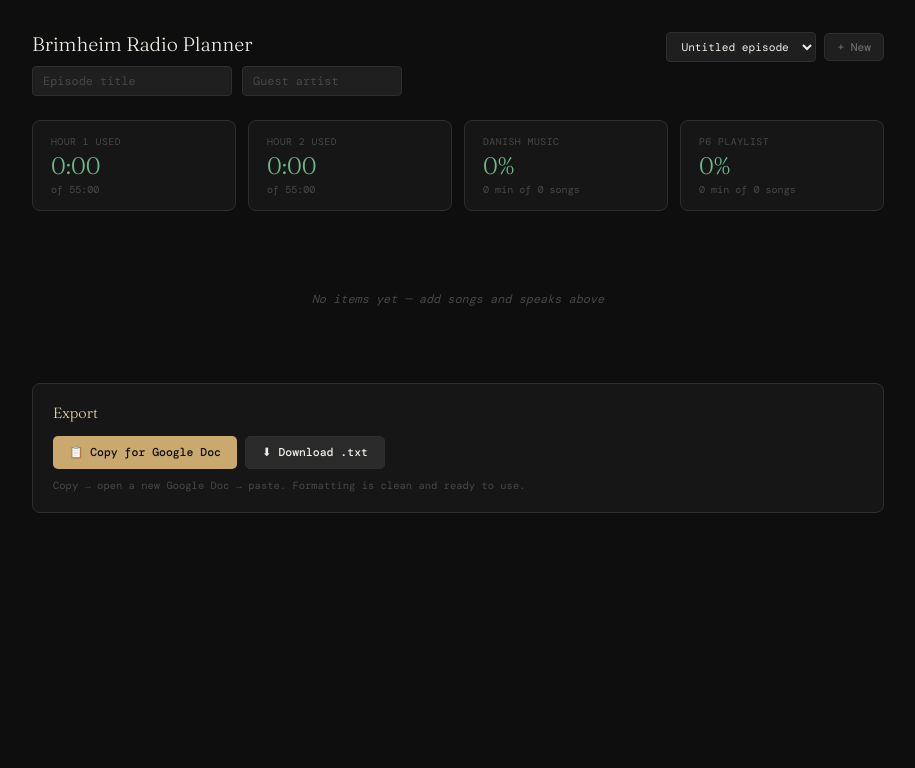
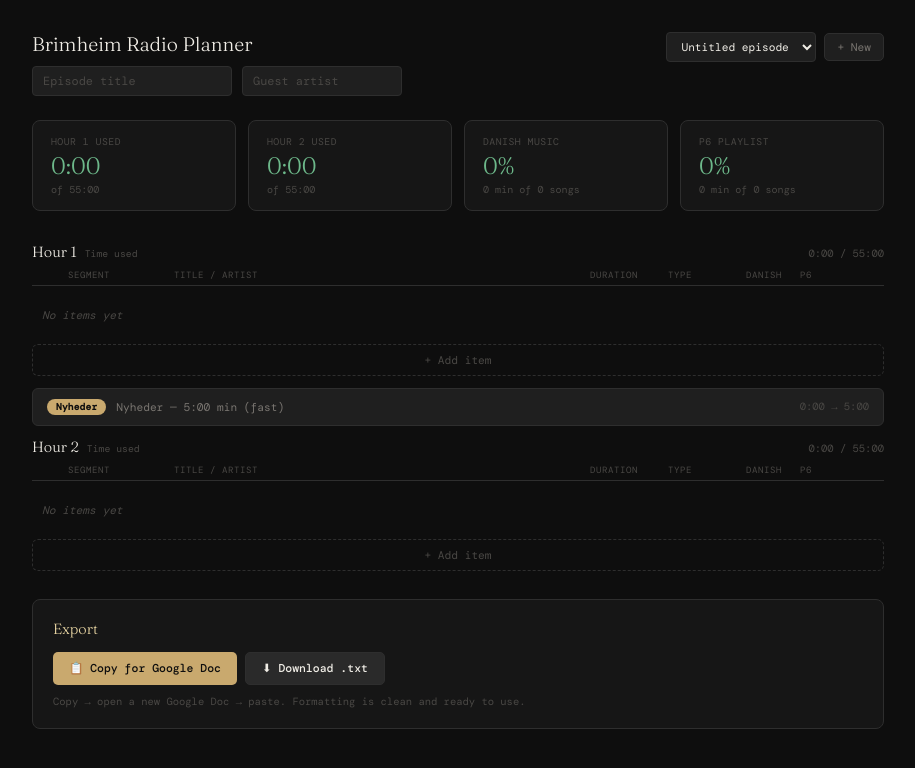
Before and after one commit to LorriBrimheim/brimheim-radio, a React (Create React App) app: page / in a window 1280 px wide. Shown: the top 768 px of the page, without its empty margins (182-1097 px from the left). Built offline with nearby package versions, Linux system fonts and the light colour scheme; a web font is replaced by a local one.

Commit message:
Update Rundown.jsx

```diff
--- a/src/components/Rundown.jsx
+++ b/src/components/Rundown.jsx
@@ -3,46 +3,90 @@ import { DndContext, closestCenter, KeyboardSensor, PointerSensor, useSensor, us
 import { SortableContext, sortableKeyboardCoordinates, verticalListSortingStrategy, arrayMove } from '@dnd-kit/sortable';
 import { restrictToVerticalAxis } from '@dnd-kit/modifiers';
 import RundownItem from './RundownItem';
-import { ITEM_TYPES, HOUR1_END, HOUR2_END, NEWS_DURATION, formatDuration } from '../utils';
+import { HOUR1_END, NEWS_DURATION, ITEM_TYPES, formatDuration, generateId } from '../utils';
 
 const HourHeader = ({ label, usedSecs }) => {
   const max = 55 * 60;
   const over = usedSecs > max;
   return (
     <div style={{
-      display: 'flex', alignItems: 'center', justifyContent: 'space-between',
-      padding: '7px 14px', marginBottom: 8, marginTop: 4,
-      background: 'var(--surface2)',
-      border: '1px solid var(--border)',
-      borderRadius: 5,
+      display: 'flex', alignItems: 'baseline', gap: 8,
+      marginBottom: 8, marginTop: 4,
     }}>
-      <span style={{ fontSize: '0.7rem', color: 'var(--accent)', fontWeight: 500, letterSpacing: '0.08em', textTransform: 'uppercase' }}>
+      <span style={{ fontFamily: 'Fraunces, serif', fontWeight: 300, fontSize: '1.05rem', color: 'var(--text)' }}>
         {label}
       </span>
-      {usedSecs > 0 && (
-        <span style={{ fontSize: '0.7rem', color: over ? 'var(--red)' : 'var(--text-muted)', fontVariantNumeric: 'tabular-nums' }}>
+      <span style={{ fontSize: '0.7rem', color: 'var(--text-muted)' }}>Time used</span>
+      <span style={{ marginLeft: 'auto', fontSize: '0.75rem', fontVariantNumeric: 'tabular-nums', color: over ? 'var(--red)' : 'var(--text-muted)' }}>
         {formatDuration(usedSecs)} / 55:00{over ? ' — OVER' : ''}
       </span>
-      )}
     </div>
   );
 };
 
-const NewsBreakRow = ({ label, clockTime }) => (
+const TableHeader = () => (
+  <div style={{
+    display: 'grid',
+    gridTemplateColumns: '20px 100px 1fr 72px 72px 48px 36px 32px',
+    gap: 6,
+    padding: '0 10px 4px',
+    borderBottom: '1px solid var(--border)',
+    marginBottom: 6,
+  }}>
+    {['', 'Segment', 'Title / Artist', 'Duration', 'Type', 'Danish', 'P6', ''].map((col, i) => (
+      <div key={i} style={{ fontSize: '0.65rem', color: 'var(--text-muted)', textTransform: 'uppercase', letterSpacing: '0.06em' }}>
+        {col}
+      </div>
+    ))}
+  </div>
+);
+
+const NewsRow = ({ clockTime }) => (
   <div style={{
     display: 'flex', alignItems: 'center', justifyContent: 'space-between',
-    margin: '8px 0', padding: '10px 14px',
-    background: 'repeating-linear-gradient(45deg, var(--surface2), var(--surface2) 4px, var(--bg) 4px, var(--bg) 12px)',
-    borderRadius: 5, border: '1px dashed var(--border)',
+    padding: '10px 14px', margin: '12px 0',
+    background: 'var(--surface2)',
+    border: '1px solid var(--border)',
+    borderRadius: 6,
   }}>
-    <span style={{ fontSize: '0.75rem', color: 'var(--text-muted)', fontStyle: 'italic' }}>📰 {label}</span>
-    <span style={{ fontSize: '0.72rem', color: 'var(--text-muted)', fontVariantNumeric: 'tabular-nums' }}>
-      {formatDuration(clockTime)} — 5:00 fixed
+    <div style={{ display: 'flex', alignItems: 'center', gap: 10 }}>
+      <span style={{
+        background: 'var(--accent2)', color: '#0e0e0e',
+        fontSize: '0.68rem', fontWeight: 700, padding: '2px 9px', borderRadius: 20,
+        letterSpacing: '0.02em',
+      }}>
+        Nyheder
+      </span>
+      <span style={{ fontSize: '0.8rem', color: 'var(--text-dim)' }}>
+        Nyheder — 5:00 min (fast)
+      </span>
+    </div>
+    <span style={{ fontSize: '0.75rem', color: 'var(--text-muted)', fontVariantNumeric: 'tabular-nums' }}>
+      {formatDuration(clockTime)} → {formatDuration(clockTime + NEWS_DURATION)}
     </span>
   </div>
 );
 
-export default function Rundown({ items, onReorder, onRemove, onUpdate }) {
+const AddItemButton = ({ onClick }) => (
+  <button
+    onClick={onClick}
+    style={{
+      width: '100%', marginTop: 6, padding: '8px',
+      background: 'transparent',
+      border: '1px dashed var(--border)',
+      borderRadius: 6,
+      color: 'var(--text-muted)',
+      fontSize: '0.8rem',
+      transition: 'color 0.15s, border-color 0.15s',
+    }}
+    onMouseEnter={e => { e.target.style.color = 'var(--text-dim)'; e.target.style.borderColor = 'var(--text-muted)'; }}
+    onMouseLeave={e => { e.target.style.color = 'var(--text-muted)'; e.target.style.borderColor = 'var(--border)'; }}
+  >
+    + Add item
+  </button>
+);
+
+export default function Rundown({ items, onReorder, onRemove, onUpdate, onAdd }) {
   const sensors = useSensors(
     useSensor(PointerSensor),
     useSensor(KeyboardSensor, { coordinateGetter: sortableKeyboardCoordinates })
@@ -57,81 +101,96 @@ export default function Rundown({ items, onReorder, onRemove, onUpdate }) {
     }
   };
 
-  let progSecs = 0;
-  let clockSecs = 0;
-  let news1Inserted = false;
-  let news2Inserted = false;
+  // Split items into hour 1 and hour 2 by programming time
+  let progTemp = 0;
+  let clockTemp = 0;
+  const hour1Rows = [];
+  const hour2Rows = [];
 
-  let h1Total = 0, h2Total = 0;
-  let tempProg = 0;
-  items.forEach(item => {
-    const dur = item.duration || 0;
-    if (tempProg < HOUR1_END) {
-      const inH1 = Math.min(dur, HOUR1_END - tempProg);
-      h1Total += inH1;
-      h2Total += dur - inH1;
+  items.forEach((item, index) => {
+    const row = { item, index, cumSecs: clockTemp, isInHour1: progTemp < HOUR1_END };
+    if (progTemp < HOUR1_END) {
+      hour1Rows.push(row);
     } else {
-      h2Total += Math.min(dur, HOUR2_END - tempProg);
+      hour2Rows.push(row);
     }
-    tempProg += dur;
+    progTemp += item.duration || 0;
+    clockTemp += item.duration || 0;
   });
 
-  const rows = [];
-  rows.push({ type: 'hour-header', key: 'hour1-header', label: 'Hour 1', usedSecs: h1Total });
+  const h1Duration = hour1Rows.reduce((s, r) => s + (r.item.duration || 0), 0);
+  const h2Duration = hour2Rows.reduce((s, r) => s + (r.item.duration || 0), 0);
+  const newsClockTime = h1Duration;
 
-  items.forEach((item, index) => {
-    if (!news1Inserted && progSecs >= HOUR1_END) {
-      rows.push({ type: 'news', key: 'news-break-1', label: 'News Break — End of Hour 1', clockTime: clockSecs });
-      clockSecs += NEWS_DURATION;
-      news1Inserted = true;
-      rows.push({ type: 'hour-header', key: 'hour2-header', label: 'Hour 2', usedSecs: h2Total });
-    }
+  // Correct hour 2 clock times to include the news break offset
+  hour2Rows.forEach(r => { r.cumSecs += NEWS_DURATION; });
 
-    if (!news2Inserted && news1Inserted && progSecs >= HOUR2_END) {
-      rows.push({ type: 'news', key: 'news-break-2', label: 'News Break — End of Hour 2', clockTime: clockSecs });
-      clockSecs += NEWS_DURATION;
-      news2Inserted = true;
-    }
-
-    rows.push({
-      type: 'item',
-      item,
-      index,
-      cumSecs: clockSecs,
-      isInHour1: progSecs < HOUR1_END,
+  const blankItem = () => ({
+    id: generateId(),
+    type: ITEM_TYPES.SONG,
+    segment: 'solo',
+    title: '',
+    artist: '',
+    duration: 0,
+    isDanish: false,
+    isP6Beat: false,
+    isGuest: false,
+    diskoteketCleared: false,
+    notes: '',
   });
 
-    const dur = item.duration || 0;
-    progSecs += dur;
-    clockSecs += dur;
-  });
-
-  if (items.length === 0) {
-    return (
-      <div style={{ textAlign: 'center', padding: '48px 24px', color: 'var(--text-muted)', fontStyle: 'italic', fontSize: '0.85rem' }}>
-        No items yet — add songs and speaks above
-      </div>
-    );
-  }
+  const addToHour1 = () => onAdd(blankItem(), hour1Rows.length);
+  const addToHour2 = () => onAdd(blankItem(), null); // append to end
 
   return (
     <DndContext sensors={sensors} collisionDetection={closestCenter} onDragEnd={handleDragEnd} modifiers={[restrictToVerticalAxis]}>
       <SortableContext items={items.map(i => i.id)} strategy={verticalListSortingStrategy}>
-        {rows.map(row => {
-          if (row.type === 'hour-header') return <HourHeader key={row.key} label={row.label} usedSecs={row.usedSecs} />;
-          if (row.type === 'news') return <NewsBreakRow key={row.key} label={row.label} clockTime={row.clockTime} />;
-          return (
+
+        {/* Hour 1 */}
+        <HourHeader label="Hour 1" usedSecs={h1Duration} />
+        <TableHeader />
+        {hour1Rows.length === 0 && (
+          <div style={{ padding: '16px 10px', color: 'var(--text-muted)', fontSize: '0.8rem', fontStyle: 'italic' }}>
+            No items yet
+          </div>
+        )}
+        {hour1Rows.map(row => (
           <RundownItem
             key={row.item.id}
             item={row.item}
             index={row.index}
             cumSecs={row.cumSecs}
-              isInHour1={row.isInHour1}
+            isInHour1={true}
             onRemove={onRemove}
             onUpdate={onUpdate}
           />
-          );
-        })}
+        ))}
+        <AddItemButton onClick={addToHour1} />
+
+        {/* News break */}
+        <NewsRow clockTime={newsClockTime} />
+
+        {/* Hour 2 */}
+        <HourHeader label="Hour 2" usedSecs={h2Duration} />
+        <TableHeader />
+        {hour2Rows.length === 0 && (
+          <div style={{ padding: '16px 10px', color: 'var(--text-muted)', fontSize: '0.8rem', fontStyle: 'italic' }}>
+            No items yet
+          </div>
+        )}
+        {hour2Rows.map(row => (
+          <RundownItem
+            key={row.item.id}
+            item={row.item}
+            index={row.index}
+            cumSecs={row.cumSecs}
+            isInHour1={false}
+            onRemove={onRemove}
+            onUpdate={onUpdate}
+          />
+        ))}
+        <AddItemButton onClick={addToHour2} />
+
       </SortableContext>
     </DndContext>
   );
```
Lines whose indentation alone changed are shown as unchanged.
